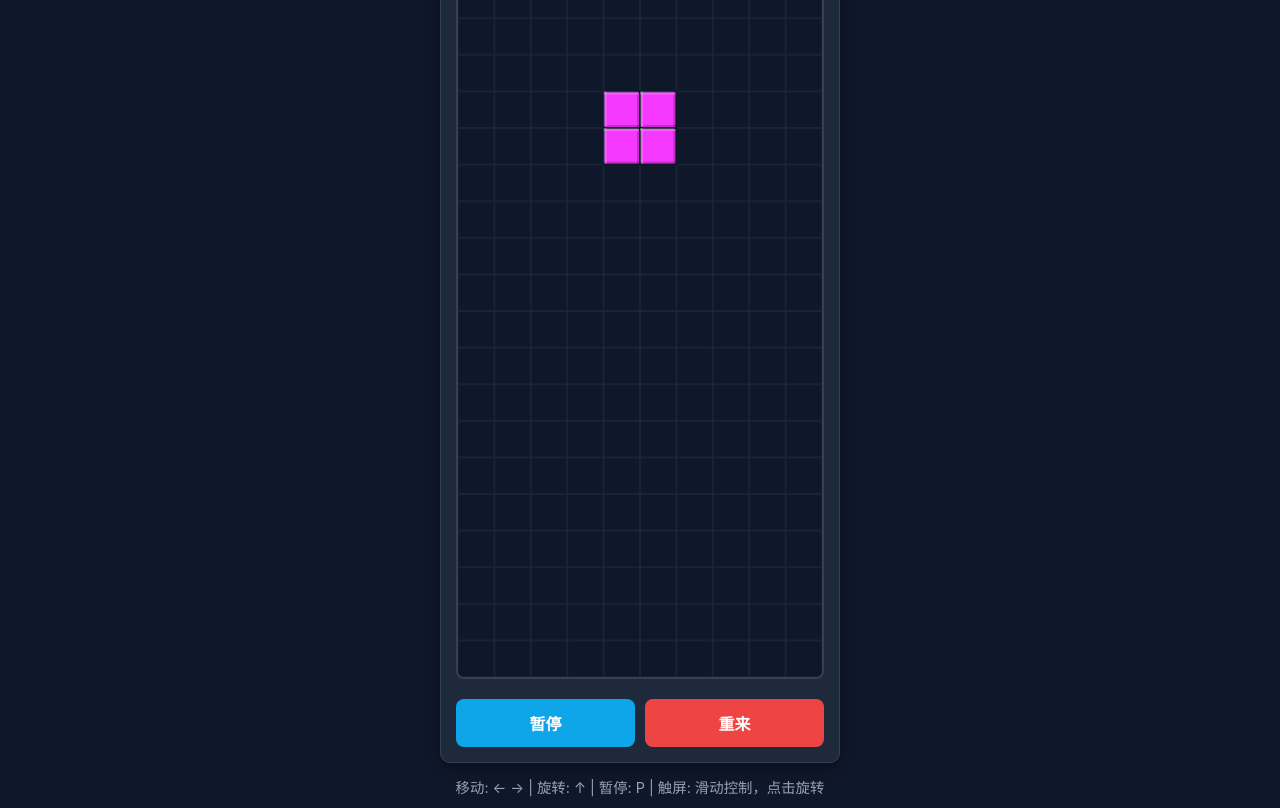
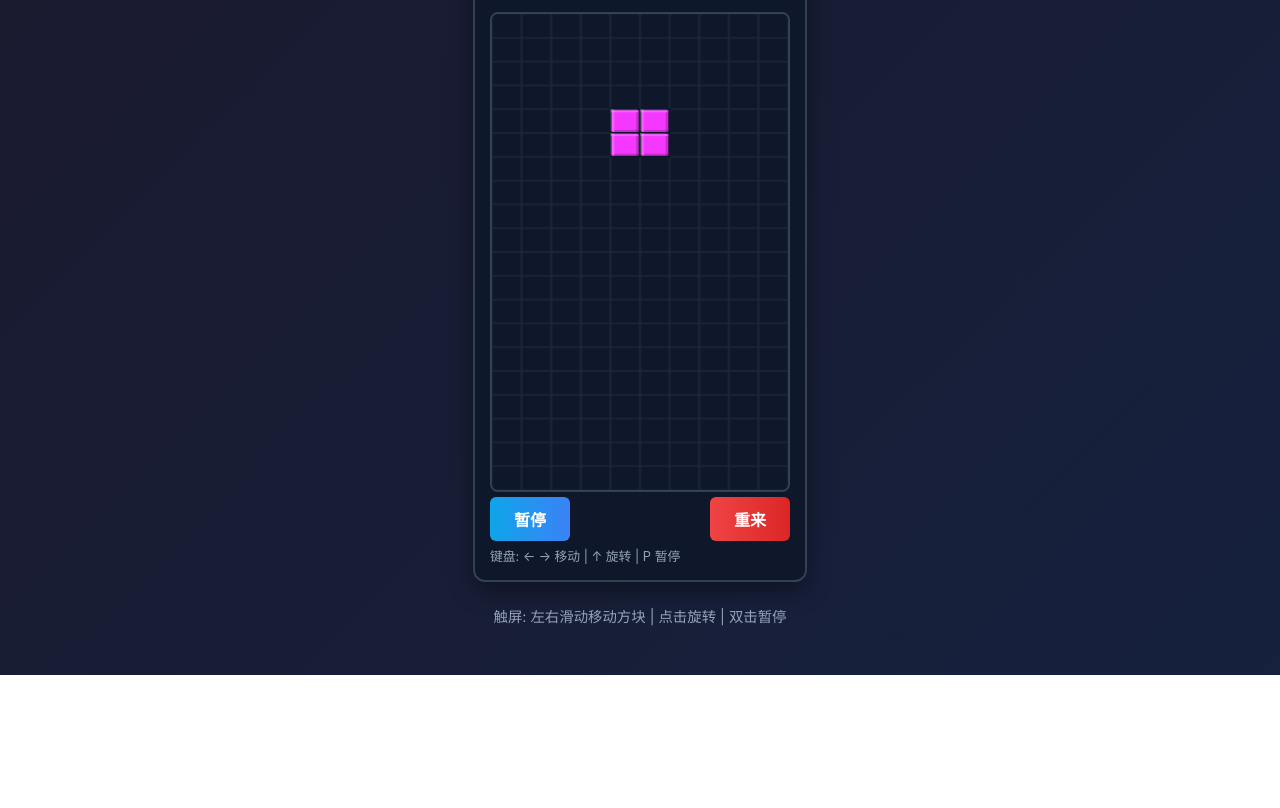
Before and after one commit to hgchvhjv6855/hgchvhjv6855.github.io, a plain HTML site: page index.html in a window 1280 px wide. Shown: the part 125-933 px from the top of the page. After the commit the page ends 800 px from the top, so only its background shows below. Drawn offline with Linux system fonts and the light colour scheme.

Commit message:
Add files via upload

```diff
--- a/index.html
+++ b/index.html
@@ -2,7 +2,7 @@
 <html lang="zh-CN">
 <head>
     <meta charset="UTF-8">
-    <meta name="viewport" content="width=device-width, initial-scale=1.0, maximum-scale=1.0, user-scalable=no">
+    <meta name="viewport" content="width=device-width, initial-scale=1.0">
     <title>俄罗斯方块</title>
     <style>
         * {
@@ -10,64 +10,65 @@
             padding: 0;
             box-sizing: border-box;
             -webkit-tap-highlight-color: transparent;
-            -webkit-user-select: none;
-            user-select: none;
         }
 
         body {
             display: flex;
+            justify-content: center;
+            align-items: center;
+            min-height: 100vh;
+            background: linear-gradient(135deg, #1a1a2e 0%, #16213e 100%);
+            font-family: -apple-system, BlinkMacSystemFont, 'Segoe UI', Roboto, sans-serif;
+            padding: 20px;
+        }
+
+        .game-wrapper {
+            display: flex;
             flex-direction: column;
             align-items: center;
-            justify-content: center;
-            min-height: 100vh;
-            min-height: -webkit-fill-available;
-            background: #0f172a;
-            color: #fff;
-            padding: 10px;
-            font-family: -apple-system, BlinkMacSystemFont, 'Segoe UI', Roboto, sans-serif;
-            overflow: hidden;
+            gap: 15px;
         }
 
         .game-container {
-            display: flex;
-            flex-direction: column;
-            width: 100%;
-            max-width: 400px;
-            background: #1e293b;
-            border-radius: 10px;
+            background: #0f172a;
+            border-radius: 12px;
             padding: 15px;
-            box-shadow: 0 5px 15px rgba(0, 0, 0, 0.3);
-            border: 1px solid #334155;
+            box-shadow: 0 8px 25px rgba(0, 0, 0, 0.4);
+            border: 2px solid #334155;
         }
 
         .game-header {
             display: flex;
             justify-content: space-between;
             align-items: center;
-            margin-bottom: 10px;
+            margin-bottom: 15px;
+            padding-bottom: 10px;
+            border-bottom: 1px solid #334155;
         }
 
         .game-title {
-            font-size: 1.4rem;
+            font-size: 1.3rem;
             color: #0ea5e9;
             font-weight: bold;
         }
 
         .score-display {
-            font-size: 1.2rem;
+            font-size: 1.1rem;
             color: #f8fafc;
             font-weight: bold;
+            background: rgba(30, 41, 59, 0.8);
+            padding: 6px 12px;
+            border-radius: 6px;
         }
 
         .game-area {
             position: relative;
-            width: 100%;
-            aspect-ratio: 0.5;
+            width: 250px;
+            height: 400px;
             background: #0f172a;
             border-radius: 8px;
             border: 2px solid #334155;
             overflow: hidden;
-            margin-bottom: 10px;
         }
 
         #gameCanvas {
@@ -76,39 +77,41 @@
             height: 100%;
         }
 
-        .controls {
+        .control-bar {
             display: flex;
-            gap: 10px;
-            margin-top: 10px;
+            justify-content: space-between;
+            width: 100%;
+            margin-top: 5px;
         }
 
         .control-btn {
-            flex: 1;
-            padding: 12px;
+            padding: 8px 16px;
             border: none;
-            border-radius: 8px;
-            font-size: 1rem;
+            border-radius: 6px;
+            font-size: 0.9rem;
             font-weight: bold;
             cursor: pointer;
             transition: all 0.2s;
-            background: #334155;
+            min-width: 70px;
+        }
+
+        #pauseBtn {
+            background: linear-gradient(to right, #0ea5e9, #3b82f6);
+            color: white;
+        }
+
+        #restartBtn {
+            background: linear-gradient(to right, #ef4444, #dc2626);
             color: white;
         }
 
         .control-btn:hover {
             transform: translateY(-2px);
+            box-shadow: 0 4px 10px rgba(0, 0, 0, 0.3);
         }
 
         .control-btn:active {
             transform: translateY(0);
-        }
-
-        #pauseBtn {
-            background: #0ea5e9;
-        }
-
-        #restartBtn {
-            background: #ef4444;
         }
 
         .game-over {
@@ -127,41 +130,66 @@
         }
 
         .game-over h2 {
-            font-size: 2rem;
+            font-size: 1.8rem;
             color: #ef4444;
             margin-bottom: 15px;
-            text-align: center;
         }
 
         .game-over p {
-            font-size: 1.3rem;
+            font-size: 1.2rem;
             margin-bottom: 20px;
-            text-align: center;
+            color: white;
         }
 
         .instructions {
-            margin-top: 15px;
             color: #94a3b8;
-            font-size: 0.9rem;
+            font-size: 0.8rem;
             text-align: center;
             line-height: 1.4;
+            margin-top: 10px;
+            max-width: 250px;
         }
 
-        @media (max-width: 480px) {
-            .game-container {
-                padding: 10px;
+        /* 键盘提示 */
+        .key-hint {
+            display: none;
+            color: #94a3b8;
+            font-size: 0.8rem;
+            margin-top: 5px;
+        }
+
+        /* 电脑端样式 */
+        @media (min-width: 768px) {
+            .game-area {
+                width: 300px;
+                height: 480px;
             }
 
             .game-title {
-                font-size: 1.2rem;
+                font-size: 1.5rem;
             }
 
             .score-display {
-                font-size: 1rem;
+                font-size: 1.3rem;
+                padding: 8px 16px;
             }
 
             .control-btn {
-                padding: 10px;
+                padding: 10px 20px;
+                font-size: 1rem;
+                min-width: 80px;
+            }
+
+            .key-hint {
+                display: block;
+            }
+
+            .control-bar {
+                width: 300px;
+            }
+
+            .instructions {
+                max-width: 300px;
                 font-size: 0.9rem;
             }
         }
@@ -178,6 +206,7 @@
     </style>
 </head>
 <body class="no-context-menu">
+    <div class="game-wrapper">
         <div class="game-container">
             <div class="game-header">
                 <div class="game-title">俄罗斯方块</div>
@@ -193,14 +222,17 @@
                 </div>
             </div>
 
-        <div class="controls">
+            <div class="control-bar">
                 <button class="control-btn" id="pauseBtn">暂停</button>
                 <button class="control-btn" id="restartBtn">重来</button>
             </div>
+
+            <div class="key-hint">键盘: ← → 移动 | ↑ 旋转 | P 暂停</div>
         </div>
 
         <div class="instructions">
-        移动: ← → | 旋转: ↑ | 暂停: P | 触屏: 滑动控制，点击旋转
+            触屏: 左右滑动移动方块 | 点击旋转 | 双击暂停
+        </div>
     </div>
 
     <script>
@@ -261,11 +293,12 @@
         // 游戏变量
         let canvas = document.getElementById('gameCanvas');
         let ctx = canvas.getContext('2d');
+        let blockSize = 20;
         let score = 0;
         let gameOver = false;
         let gamePaused = false;
         let dropCounter = 0;
-        let dropInterval = 1000; // 初始下落速度(毫秒)
+        let dropInterval = 1000;
         let lastTime = 0;
 
         // 游戏板矩阵
@@ -304,52 +337,47 @@
             };
         }
 
-        // 调整canvas大小
-        function adjustCanvasSize() {
+        // 设置canvas尺寸
+        function setCanvasSize() {
             const container = document.querySelector('.game-area');
-            const containerWidth = container.clientWidth;
-            const containerHeight = container.clientHeight;
+            const width = container.clientWidth;
+            const height = container.clientHeight;
 
-            // 计算合适的BLOCK_SIZE
-            const blockSizeByWidth = Math.floor(containerWidth / COLS);
-            const blockSizeByHeight = Math.floor(containerHeight / ROWS);
-            const blockSize = Math.min(blockSizeByWidth, blockSizeByHeight);
+            // 计算合适的方块大小
+            blockSize = Math.min(
+                Math.floor(width / COLS),
+                Math.floor(height / ROWS)
+            );
 
             const canvasWidth = blockSize * COLS;
             const canvasHeight = blockSize * ROWS;
 
-            // 更新canvas尺寸
             canvas.width = canvasWidth;
             canvas.height = canvasHeight;
         }
 
         // 绘制方块
         function drawBlock(ctx, x, y, color) {
-            const size = canvas.width / COLS;
+            ctx.fillStyle = color;
+            ctx.fillRect(x * blockSize, y * blockSize, blockSize, blockSize);
 
-            ctx.fillStyle = color;
-            ctx.fillRect(x * size, y * size, size, size);
-
-            // 添加方块内部渐变效果
             ctx.strokeStyle = '#0f172a';
             ctx.lineWidth = 2;
-            ctx.strokeRect(x * size, y * size, size, size);
+            ctx.strokeRect(x * blockSize, y * blockSize, blockSize, blockSize);
 
             // 添加高光效果
             ctx.fillStyle = 'rgba(255, 255, 255, 0.2)';
-            ctx.fillRect(x * size, y * size, size - 2, 3);
-            ctx.fillRect(x * size, y * size, 3, size - 2);
+            ctx.fillRect(x * blockSize, y * blockSize, blockSize - 2, 3);
+            ctx.fillRect(x * blockSize, y * blockSize, 3, blockSize - 2);
 
             // 添加阴影效果
             ctx.fillStyle = 'rgba(0, 0, 0, 0.2)';
-            ctx.fillRect(x * size + 3, y * size + size - 3, size - 3, 3);
-            ctx.fillRect(x * size + size - 3, y * size + 3, 3, size - 3);
+            ctx.fillRect(x * blockSize + 3, y * blockSize + blockSize - 3, blockSize - 3, 3);
+            ctx.fillRect(x * blockSize + blockSize - 3, y * blockSize + 3, 3, blockSize - 3);
         }
 
         // 绘制游戏板
         function drawBoard() {
-            const size = canvas.width / COLS;
-
             // 绘制背景
             ctx.fillStyle = '#0f172a';
             ctx.fillRect(0, 0, canvas.width, canvas.height);
@@ -359,7 +387,7 @@
             ctx.lineWidth = 1;
             for (let y = 0; y < ROWS; y++) {
                 for (let x = 0; x < COLS; x++) {
-                    ctx.strokeRect(x * size, y * size, size, size);
+                    ctx.strokeRect(x * blockSize, y * blockSize, blockSize, blockSize);
                 }
             }
 
@@ -477,7 +505,6 @@
 
         // 重置玩家方块
         function playerReset() {
-            // 设置当前方块为预览的下一个方块
             player.matrix = nextPieceMatrix;
             player.pos.y = 0;
             player.pos.x = Math.floor(COLS / 2) - Math.floor(player.matrix[0].length / 2);
@@ -517,7 +544,7 @@
                 const linePoints = [0, 40, 100, 300, 1200];
                 score += linePoints[rowCount];
 
-                // 加快游戏速度（简化版，不显示等级）
+                // 加快游戏速度
                 dropInterval = Math.max(200, 1000 - Math.floor(score / 1000) * 100);
 
                 // 更新显示
@@ -568,8 +595,8 @@
             nextPieceMatrix = createPiece().matrix;
             playerReset();
 
-            // 调整canvas大小
-            adjustCanvasSize();
+            // 设置canvas尺寸
+            setCanvasSize();
 
             // 开始游戏循环
             lastTime = 0;
@@ -584,7 +611,7 @@
             document.getElementById('pauseBtn').textContent = gamePaused ? '继续' : '暂停';
         }
 
-        // 键盘控制（简化版）
+        // 键盘控制（电脑端）
         document.addEventListener('keydown', event => {
             if (gameOver) return;
 
@@ -598,13 +625,22 @@
                 case 38: // 上箭头
                     playerRotate(1);
                     break;
+                case 40: // 下箭头（单次下落）
+                    playerDrop();
+                    break;
+                case 32: // 空格键（旋转）
+                    playerRotate(1);
+                    break;
                 case 80: // P键暂停
                     togglePause();
+                    break;
+                case 82: // R键重新开始
+                    init();
                     break;
             }
         });
 
-        // 触屏控制
+        // 触屏控制（移动端）
         let touchStartX = 0;
         let touchStartY = 0;
         let touchStartTime = 0;
@@ -647,8 +683,20 @@
                     playerMove(-1); // 向左
                 }
             }
-            // 垂直滑动不做任何操作，方块会自动下落
         }, {passive: false});
+
+        // 双击暂停/继续
+        let lastTap = 0;
+        canvas.addEventListener('touchend', function(event) {
+            const currentTime = new Date().getTime();
+            const tapLength = currentTime - lastTap;
+
+            if (tapLength < 300 && tapLength > 0) {
+                togglePause();
+            }
+
+            lastTap = currentTime;
+        });
 
         // 按钮事件监听
         document.getElementById('pauseBtn').addEventListener('click', togglePause);
@@ -662,18 +710,13 @@
             }
         }, {passive: false});
 
-        // 双击暂停/继续
-        canvas.addEventListener('dblclick', function(event) {
-            togglePause();
-        });
-
         // 初始化游戏
         init();
 
         // 窗口大小变化时调整canvas
-        window.addEventListener('resize', adjustCanvasSize);
+        window.addEventListener('resize', setCanvasSize);
         window.addEventListener('orientationchange', function() {
-            setTimeout(adjustCanvasSize, 100);
+            setTimeout(setCanvasSize, 100);
         });
     </script>
 </body>
```
Lines whose indentation alone changed are shown as unchanged.
